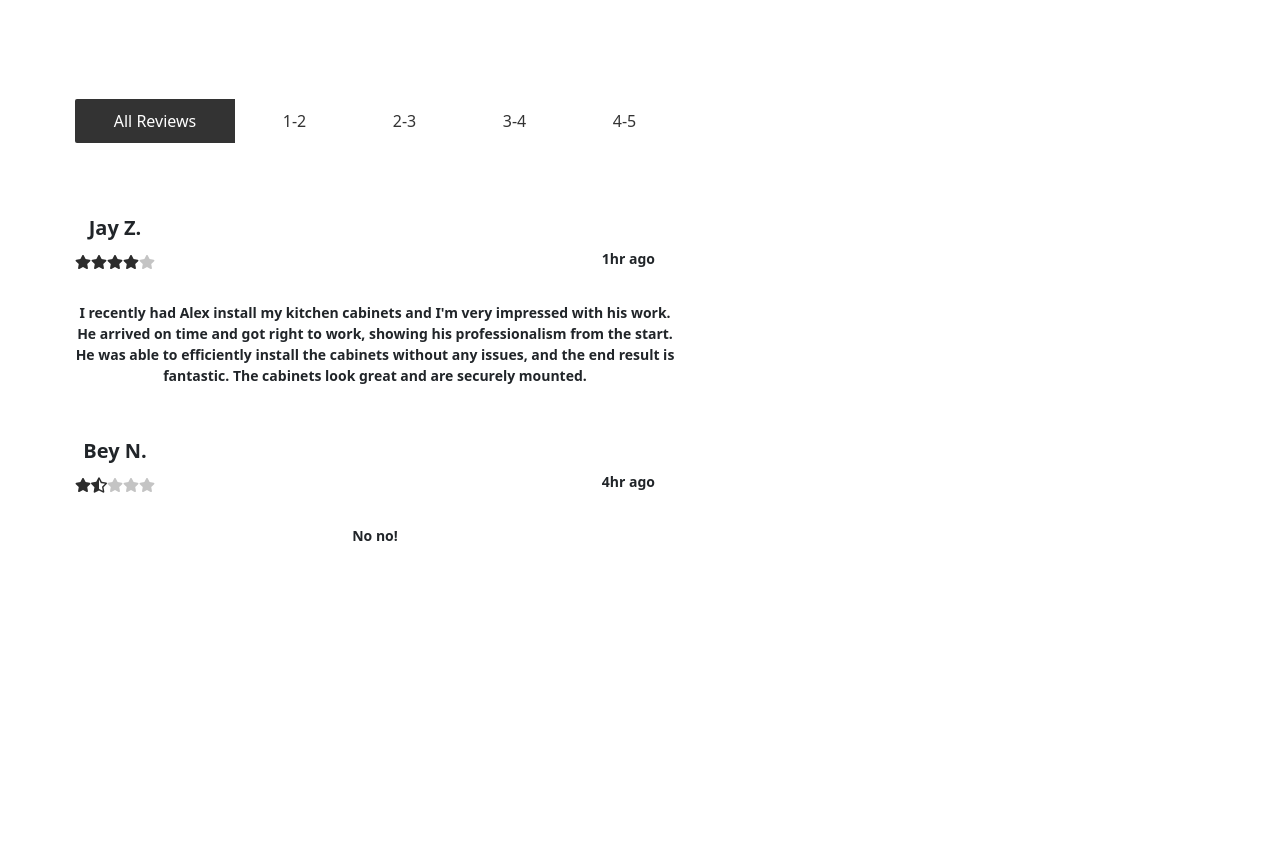
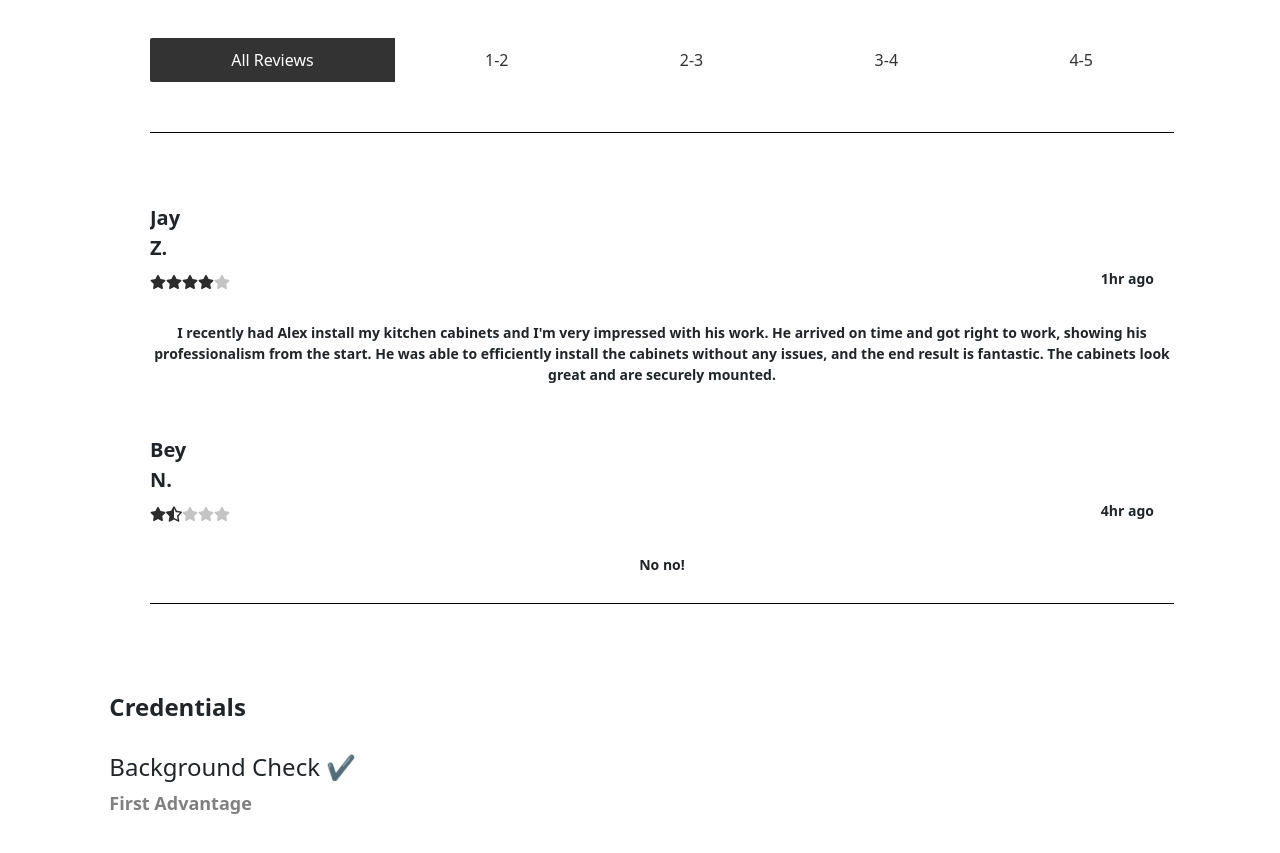
Before and after one commit to jpeng322/Booked, a React (Vite) app in the folder frontend/: page /profile in a window 1280 px wide. Shown: the part 1921-2774 px from the top of the page. Before the commit the page ends 2667 px from the top, so only its background shows below. Built offline with nearby package versions, Linux system fonts and the light colour scheme.

Commit message:
Credentials/Background Check ProviderProfilePg

```diff
--- /dev/null
+++ b/frontend/src/CSS/Credentials.css
@@ -0,0 +1,29 @@
+
+
+  h3 {
+    font-size: 24px;
+    font-weight: bold;
+  }
+
+  .main-container{
+    display: flex;
+    flex-direction: column;
+    justify-content: center;
+    align-items: center;
+    height: 100vh;
+    position: absolute;
+    width: 27%;
+    margin-top: 550px;
+    margin-left: 60px;
+
+
+  }
+
+  .par{
+    display: flex;
+    flex-direction: column;
+    height: 100vh;
+    position: absolute;
+    color: grey;
+    font-size: 18px;
+  }
--- a/frontend/src/CSS/ReviewTabs.css
+++ b/frontend/src/CSS/ReviewTabs.css
@@ -1,58 +1,26 @@
-/* .reviews-tabs-container {
-  position: relative;
-  z-index: 1;
-  margin-top: 230px;
-}
-
-.reviews-tabs {
-  position: absolute;
-  top: 0;
-  left: 0;
-  width: 100%;
-  display: flex;
-  flex-wrap: wrap;
-  justify-content: center;
-  margin-bottom: 20px;
-  background-color: #fff;
-}
-
-.reviews-tabs .nav-link {
-  color: #666;
-  font-weight: bold;
-}
-
-.reviews-tabs .nav-link.active {
-  color: #333;
-}
-
-.reviews-tab-content {
-  margin: 0 auto;
-  width: 80%;
-} */
-
 .btns{
   display: flex;
   flex-direction: column;
-  justify-content: center;
-  align-items: center;
+  justify-content:left;
+  align-items: left;
   height: 100vh;
   position: absolute;
-  width: 50%;
+  width: 80%;
   flex-wrap: wrap;
   justify-content: center;
   margin-top: 150px;
   margin-bottom: 100px;
-  margin-left: 55px;
+  margin-left: 150px;
 }
 
 .reviews-container {
-  max-width: 600px;
+  max-width: 1200px;
   width: 100%;
 }
 
 .reviews-buttons {
   display: flex;
-  justify-content: center;
+  justify-content: left;
   margin-bottom: 50px;
 }
 
@@ -100,7 +68,7 @@
 .name{
 /* float: left; */
 margin-top: 20px;
-margin-right: 520px;
+margin-right: 1100px;
 
 }
 
@@ -108,3 +76,9 @@ margin-right: 520px;
   float: right;
   margin-right: 20px;
 }
+
+.horizontal-line {
+  height: 1px;
+  background-color: black;
+  margin: 20px 0;
+}
--- /dev/null
+++ b/frontend/src/components/ReviewTab/Credentials.jsx
@@ -0,0 +1,40 @@
+import React from 'react';
+import { Container, Row, Col, Card, Form } from 'react-bootstrap';
+import providers from '../../providers.js';
+import "../../CSS/Credentials.css"
+
+function BackgroundCheck() {
+  const cred = providers
+  .filter(provider => provider.name === "Business NameA")
+  .reduce((result, provider) => {
+    if (provider.background && provider.background.length > 0 && provider.background[0].check === "yes") {
+      result.push({
+        mark: provider.background[0].mark,
+        company: provider.background[0].company
+      });
+    }
+    return result;
+  }, []);
+  console.log("testing", cred[0].mark)
+  return (
+    <Container className='main-container'>
+      <Row>
+        <Col>
+            <div>
+              <h3>Credentials</h3>
+              <br>
+              </br>
+            </div>
+            <div>
+              <h4>Background Check {cred[0].mark}</h4>
+              <p className='par'>{cred[0].company}</p>
+            </div>
+
+
+        </Col>
+      </Row>
+    </Container>
+  );
+}
+
+export default BackgroundCheck;
--- a/frontend/src/components/ReviewTab/ReviewTabs.jsx
+++ b/frontend/src/components/ReviewTab/ReviewTabs.jsx
@@ -70,6 +70,7 @@ const ReviewsTabs = () => {
                   4-5
                   </Button>
               </ButtonGroup>
+              <div className="horizontal-line"></div>
               <div className="reviews-list">
 
                   {filteredReviews.map((review, index) => (
@@ -94,6 +95,7 @@ const ReviewsTabs = () => {
                   </div>
                   ))}
               </div>
+              <div className="horizontal-line"></div>
           </div>
       </div>
     );
--- a/frontend/src/pages/Profile.jsx
+++ b/frontend/src/pages/Profile.jsx
@@ -4,8 +4,8 @@ import axios from "axios"
 import ServiceSpecialties from "../components/ServiceSpecialities";
 import Reviews from "../components/ReviewTab/Reviews";
 import ReviewsTabs from "../components/ReviewTab/ReviewTabs";
-// import proreviews from "../components/previews.js";
-import ProviderPage from "./ProviderPage"
+import ProviderPage from "./ProviderPage";
+import BackgroundCheck from "../components/ReviewTab/Credentials"
 
 const reviews = [
   { stars: 4, name: "Jay Z.", time: "1hr", comment: "I recently had Alex install my kitchen cabinets and I'm very impressed with his work. He arrived on time and got right to work, showing his professionalism from the start. He was able to efficiently install the cabinets without any issues, and the end result is fantastic. The cabinets look great and are securely mounted." },
@@ -57,6 +57,8 @@ const Profile = () => {
       <ServiceSpecialties />
       <Reviews reviews={reviews}/>
       <ReviewsTabs />
+      <BackgroundCheck />
+
     </>
   );
 };
--- a/frontend/src/providers.js
+++ b/frontend/src/providers.js
@@ -2,6 +2,13 @@ const providers = [
     {
       name: "Business NameA",
       location: "location/distance",
+      background : [
+        {
+          check: "yes",
+          mark: "✔",
+          company: "First Advantage"
+        }
+      ],
       reviews: [
         {
           "id": 1,
```
